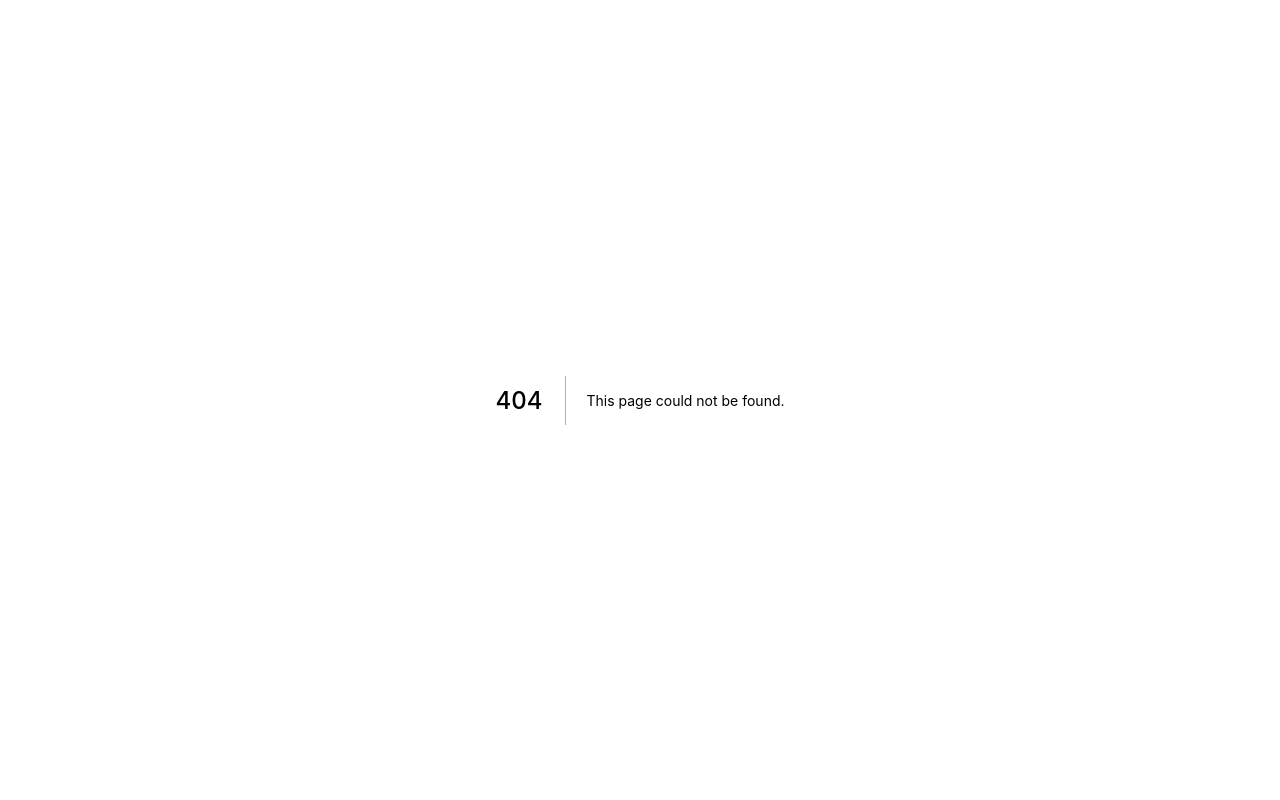
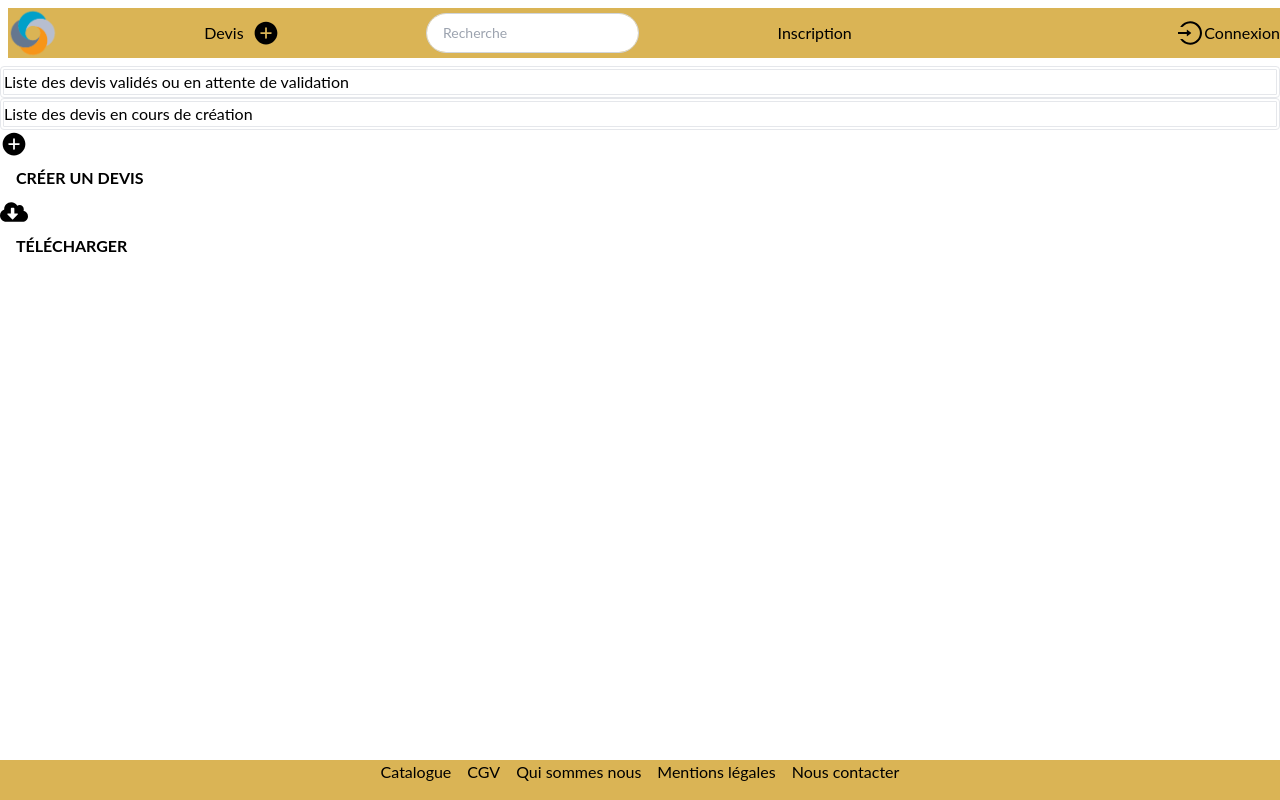
Before and after one commit to sele-nap/App-devis-lyon-js-react-sept21, a Next.js app: page /devis_gestion in a window 1280 px wide. Before the commit this address had no page. Built offline with nearby package versions, Linux system fonts and the light colour scheme; no server answers.

Commit message:
add buttons

```diff
--- a/pages/devis.js
+++ /dev/null
@@ -1,7 +0,0 @@
-import React from "react";
-
-function devis() {
-  return <div></div>;
-}
-
-export default devis;
--- /dev/null
+++ b/pages/devis_gestion.js
@@ -0,0 +1,26 @@
+import Layout from "../components/Layout";
+import { IoIosAddCircle } from "react-icons/io";
+import { FaCloudDownloadAlt } from "react-icons/fa";
+import { RiDeleteBin5Fill } from "react-icons/ri";
+import next from "next";
+
+export default function QuoteManagement() {
+  return (
+    <Layout>
+      <h1 className="border-double border-4 border-thrid text-black rounded">
+        Liste des devis validés ou en attente de validation
+      </h1>
+      <h2 className="border-double border-4 border-thrid text-black rounded">
+        Liste des devis en cours de création
+      </h2>
+      <IoIosAddCircle size={28} />
+      <button className="bg-thrid hover:bg-yellow-700 text-black font-bold py-2 px-4 rounded-full">
+        CRÉER UN DEVIS
+      </button>
+      <FaCloudDownloadAlt size={28} />
+      <button className="bg-thrid hover:bg-yellow-700 text-black font-bold py-2 px-4 rounded-full">
+        TÉLÉCHARGER
+      </button>
+    </Layout>
+  );
+}
--- a/pages/index.js
+++ b/pages/index.js
@@ -61,7 +61,7 @@ export default function Home() {
           <div className="bg-primary flex flex-row-reverse justify-around p-5 border-solid border-purple-300">
             <Image src={ImageDrapeau} width="300px" height="100px" alt="" />
             <p className="w-1/3 text-justify">
-              "Sed ut perspiciatis unde omnis iste natus error sit voluptatem
+              Sed ut perspiciatis unde omnis iste natus error sit voluptatem
               accusantium doloremque laudantium, totam rem aperiam, eaque ipsa
               quae ab illo inventore veritatis et quasi architecto beatae vitae
               dicta sunt explicabo. Nemo enim ipsam voluptatem quia voluptas sit
```
Lines whose indentation alone changed are shown as unchanged.
